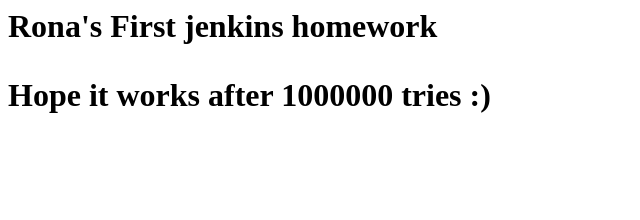
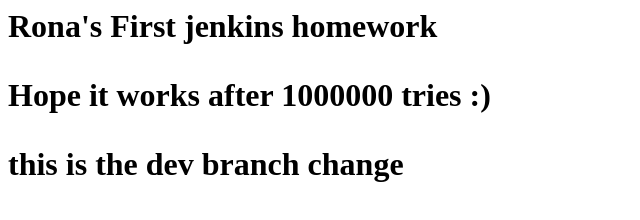
Before and after one commit to mblerona/DevOpsJenkins, a plain HTML site: page index.html in a window 1280 px wide. Shown: the whole page, without its empty margins (0-640 px from the left). Drawn offline with Linux system fonts and the light colour scheme.

Commit message:
dev branch changes

```diff
--- a/index.html
+++ b/index.html
@@ -1,2 +1,3 @@
 <h1> Rona's First jenkins homework<h1>
 <p>Hope it works after 1000000 tries :) <p>
+  <p>this is the dev branch change </p>
```
